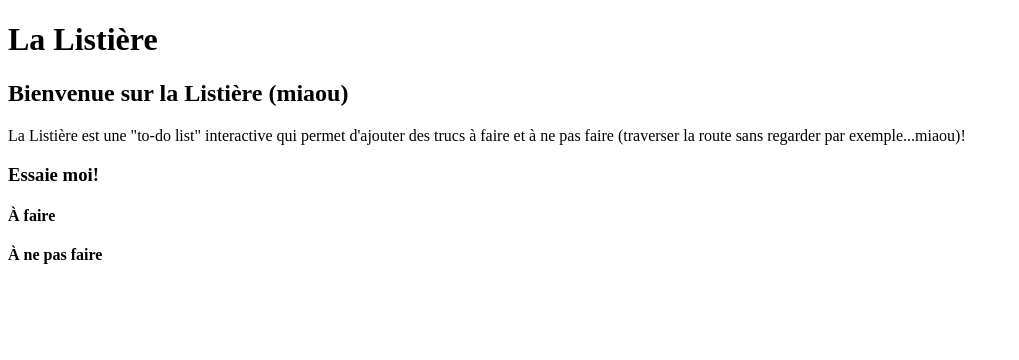
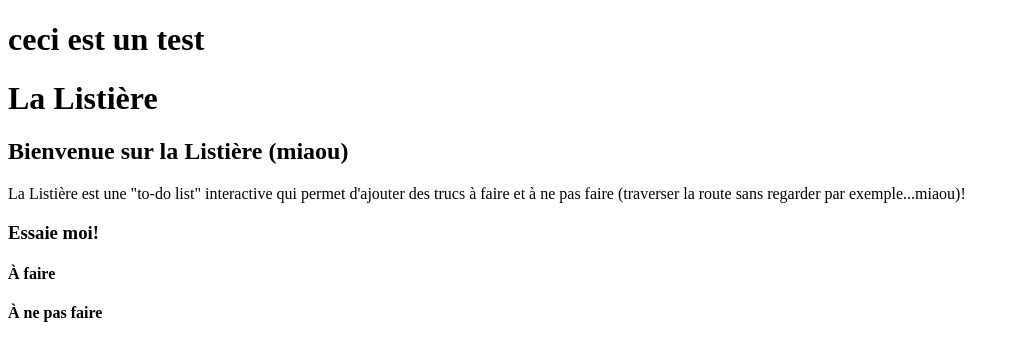
Before and after one commit to hadrien-dhyne/la-listiere, a plain HTML site: page index.html in a window 1280 px wide. Shown: the whole page, without its empty margins (0-1019 px from the left). Drawn offline with Linux system fonts and the light colour scheme.

Commit message:
this is a test

```diff
--- a/index.html
+++ b/index.html
@@ -8,6 +8,7 @@
     <script src="assets/scripts/script.js" defer></script>
   </head>
   <body>
+    <h1>ceci est un test</h1>
     <h1>La Listière</h1>
     <h2>Bienvenue sur la Listière (miaou)</h2>
     <p>
```
